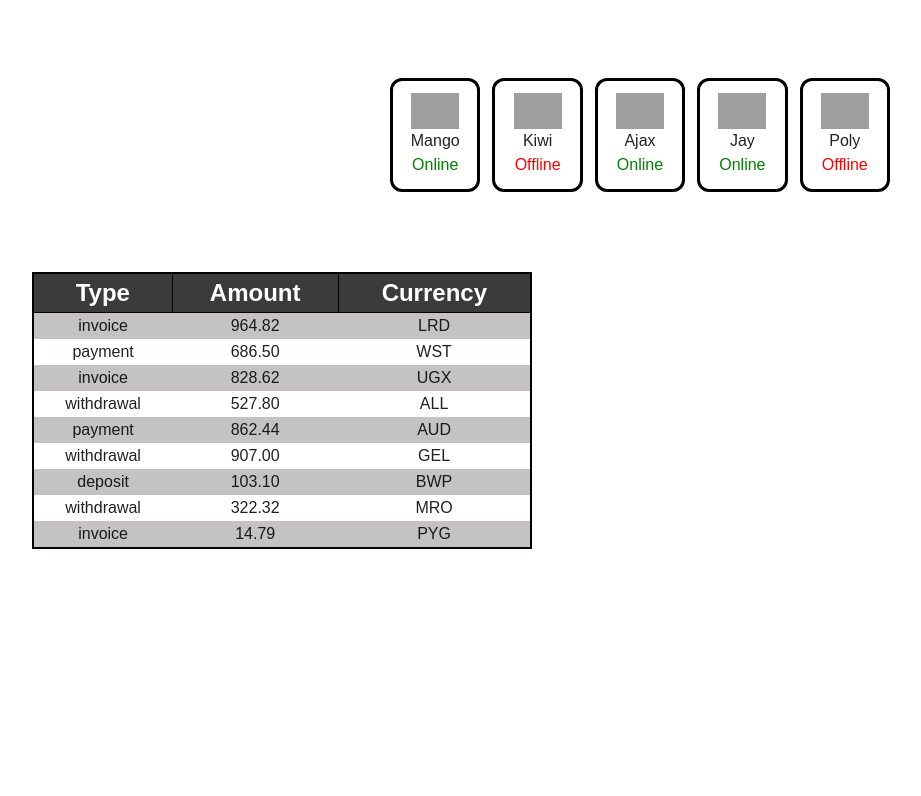
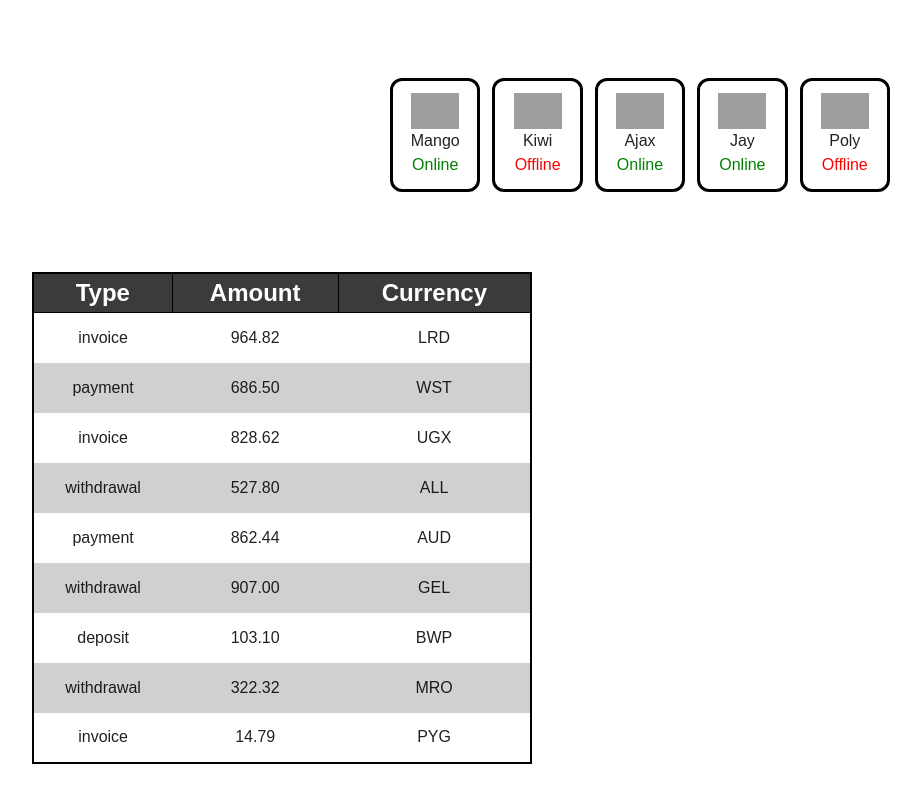
Before and after one commit to Anastassia2312/goit-react-hw-01, a React (Vite) app: page / in a window 1280 px wide. Shown: the part 648-1444 px from the top of the page, without its empty margins (0-921 px from the left). Before the commit the page ends 1229 px from the top, so only its background shows below. Built offline with nearby package versions, Linux system fonts and the light colour scheme; grey boxes are pictures that could not be loaded.

Commit message:
Update TransactionHistory.module.css

```diff
--- a/src/components/TransactionHistory/TransactionHistory.module.css
+++ b/src/components/TransactionHistory/TransactionHistory.module.css
@@ -13,9 +13,11 @@
 }
 
 .trTable:nth-child(odd) {
-  background-color: rgb(196, 194, 194);
+  height: 50px;
+  background-color: white;
 }
 
 .trTable:nth-child(even) {
-  background-color: white;
+  height: 50px;
+  background-color: rgb(209, 208, 208);
 }
```
